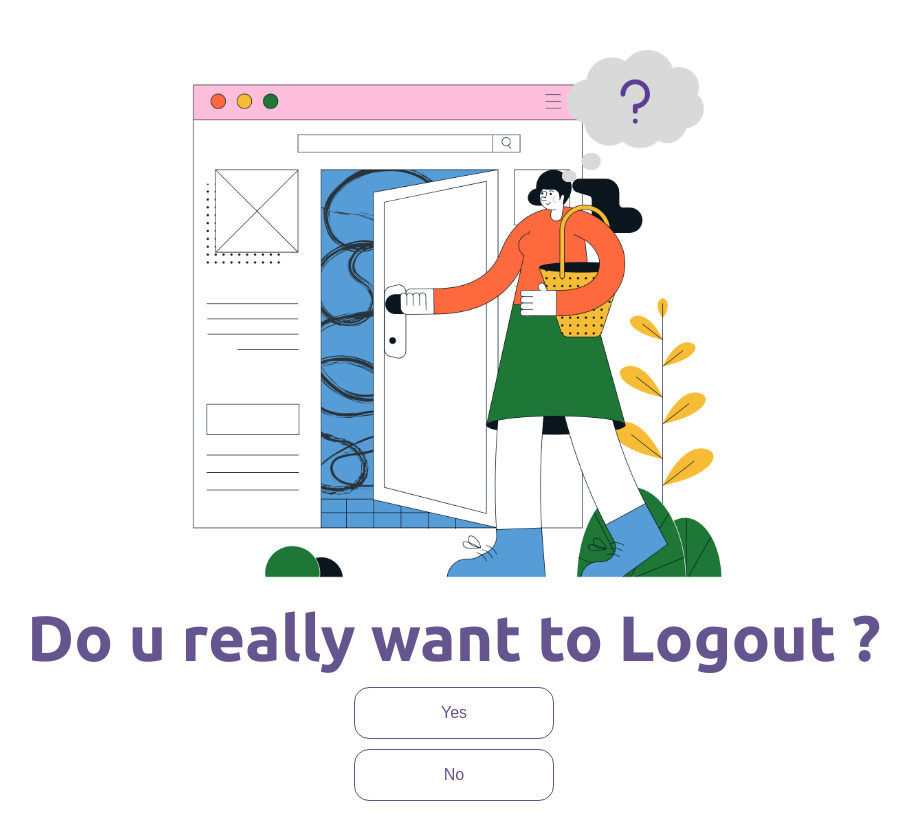
After one commit to prvnX/MinuteMate, a PHP site: the page made by app/views/confirmlogout.view.php in a window 1280 px wide. The commit adds this page. Shown: the whole page, without its empty margins (186-1097 px from the left). Run offline with PHP 8.4, Linux system fonts and the light colour scheme; the template is opened without the code that fills it, so the values that code supplies are empty; some libraries are stand-ins or nearby versions.

Commit message:
added logout ui

```diff
--- a/app/controllers/Lecturer.php
+++ b/app/controllers/Lecturer.php
@@ -51,6 +51,12 @@ class Lecturer extends Controller {
             $this->view("showunsuccessmemo",["user"=>"lecturer"]);
         }
     }
+    public function confirmlogout() {
+        $this->view("confirmlogout",[ "user" =>"lecturer"]);
+    }
 
+    public function logout() {
+        $this->view("logout",[ "user" =>"lecturer"]);
+    }
 
 }
--- /dev/null
+++ b/app/views/confirmlogout.view.php
@@ -0,0 +1,77 @@
+<!DOCTYPE html>
+<head>
+    <link href="https://fonts.googleapis.com/css2?family=Ubuntu:wght@400;700&display=swap" rel="stylesheet">
+    <style>
+        body {
+            font-family: 'Ubuntu', sans-serif;
+        }
+    </style>
+    <title>You Sure ? </title>
+    <style>
+        .state-container {
+            display: flex;
+            margin-top: 50px;
+            flex-direction: column;
+            align-items: center;
+        }
+
+        .state-container img {
+            width: 550px;
+            height: 550px;
+            margin: 0;
+        }
+
+        .state-container h1 {
+            font-size: 4rem;
+            margin: 0 1rem 0.5rem ;
+            color:#65558F;
+        }
+        .state-container p {
+            font-size: 1.5rem;
+            font-weight: 100;
+            margin: 1rem;
+        }
+        .state-container button {
+            width: 200px;
+            padding: 1rem 2rem;
+            font-size: 1rem;
+            margin: 5px;
+            border: none;
+            background-color: white;
+            border:solid 1px #65558F;
+            color: #65558F;
+            cursor: pointer;
+            border-radius: 15px;
+        }
+        .state-container button:hover {
+            background-color: #65558F;
+            color: white;
+            transition: 0.5s ease;
+
+
+        }
+
+
+    </style>
+</head>
+<body>
+    <div class="state-container">
+        <img src="<?=ROOT?>/assets/images/logout-confirm.png" alt="Success" class="success-image">
+        <h1>Do  u really want to Logout ? </h1>
+        <button onclick="" class="yes">Yes</button>
+        <button onclick="" class="no">No</button>
+
+    </div>
+    <script>
+        const user= "<?= $user ?>";
+        const root= "<?= ROOT ?>";
+        const yesBtn = document.querySelector('.yes');
+        const noBtn = document.querySelector('.no');
+        noBtn.addEventListener('click', () => {
+            window.location.href = `${root}/${user}`;
+        });
+        yesBtn.addEventListener('click', () => {
+            window.location.href = `${root}/${user}/logout`;
+        });
+    </script>
+</body>
--- a/app/views/lecturer/dashboard.view.php
+++ b/app/views/lecturer/dashboard.view.php
@@ -15,7 +15,7 @@
 
     $user="lecturer";
     $notification="notification"; //use notification-dot if there's a notification
-    $menuItems = [ "home" => ROOT."/lecturer", $notification => ROOT."/lecturer/notifications", "profile" => ROOT."/lecturer/viewprofile"]; //pass the menu items here (key is the name of the page, value is the url)
+    $menuItems = [ "home" => ROOT."/lecturer", $notification => ROOT."/lecturer/notifications", "profile" => ROOT."/lecturer/viewprofile","logout" => ROOT."/lecturer/confirmlogout"]; //pass the menu items here (key is the name of the page, value is the url)
     require_once("../app/views/components/navbar.php"); //call the navbar component
     $showAddEvents = false;
    ?>
--- a/app/views/secretary/dashboard.view.php
+++ b/app/views/secretary/dashboard.view.php
@@ -9,7 +9,7 @@
     $user="secretary";
     $memocart="memocart";   //use memocart-dot if there is a memo in the cart change with db
     $notification="notification"; //use notification-dot if there's a notification
-    $menuItems = [ "home" => ROOT."/secretary",$memocart => ROOT."/secretary/memocart", $notification => ROOT."/secretary/notifications", "profile" => ROOT."/secretary/viewprofile"]; //pass the menu items here (key is the name of the page, value is the url)
+    $menuItems = [ "home" => ROOT."/secretary",$memocart => ROOT."/secretary/memocart", $notification => ROOT."/secretary/notifications", "profile" => ROOT."/secretary/viewprofile" , "logout" => ROOT."/secretary/confirmlogout"]; //pass the menu items here (key is the name of the page, value is the url)
     require_once("../app/views/components/navbar.php"); //call the navbar component
     ?>
     <div class="dashboard-container">
--- a/app/views/studentrep/dashboard.view.php
+++ b/app/views/studentrep/dashboard.view.php
@@ -9,7 +9,7 @@
     $user="studentrep";
     $memocart="memocart";   //use memocart-dot if there is a memo in the cart change with db
     $notification="notification"; //use notification-dot if there's a notification
-    $menuItems = [ "home" => ROOT."/studentrep", $notification => ROOT."/studentrep/notifications", "profile" => ROOT."/studentrep/viewprofile"]; //pass the menu items here (key is the name of the page, value is the url)
+    $menuItems = [ "home" => ROOT."/studentrep", $notification => ROOT."/studentrep/notifications", "profile" => ROOT."/studentrep/viewprofile","logout"=> ROOT."/studentrep/confirmlogout"]; //pass the menu items here (key is the name of the page, value is the url)
     require_once("../app/views/components/navbar.php"); //call the navbar component
     ?>
     <div class="dashboard-container">
```
Also changed, not shown: app/controllers/Secretary.php (+10 -0 lines), app/views/components/navbar.php (+7 -4 lines), public/assets/css/component-styles/navbar.style.css, public/assets/css/lecturer/lecturer.style.css, public/assets/images/logout-confirm.png (added), public/assets/images/navbar-images/logout-confirm.png (added), public/assets/images/navbar-images/logout.png (added).
